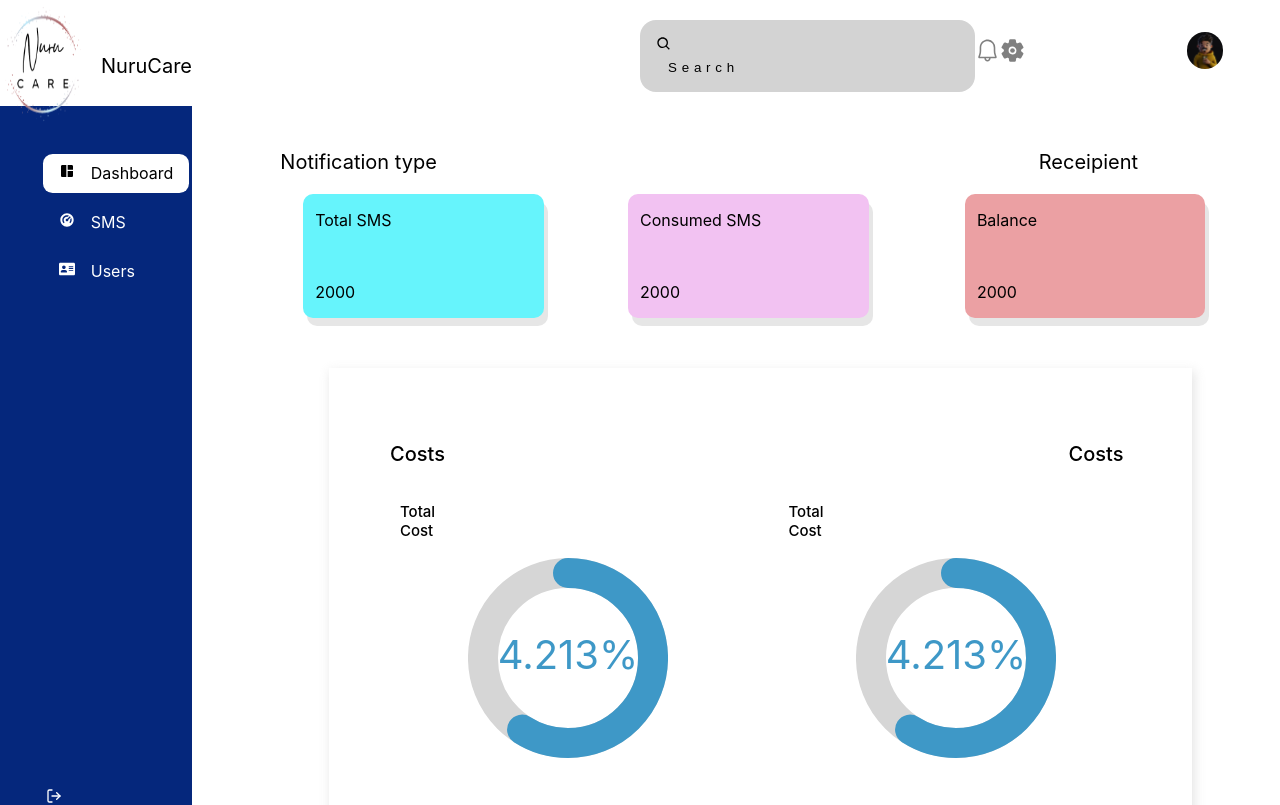
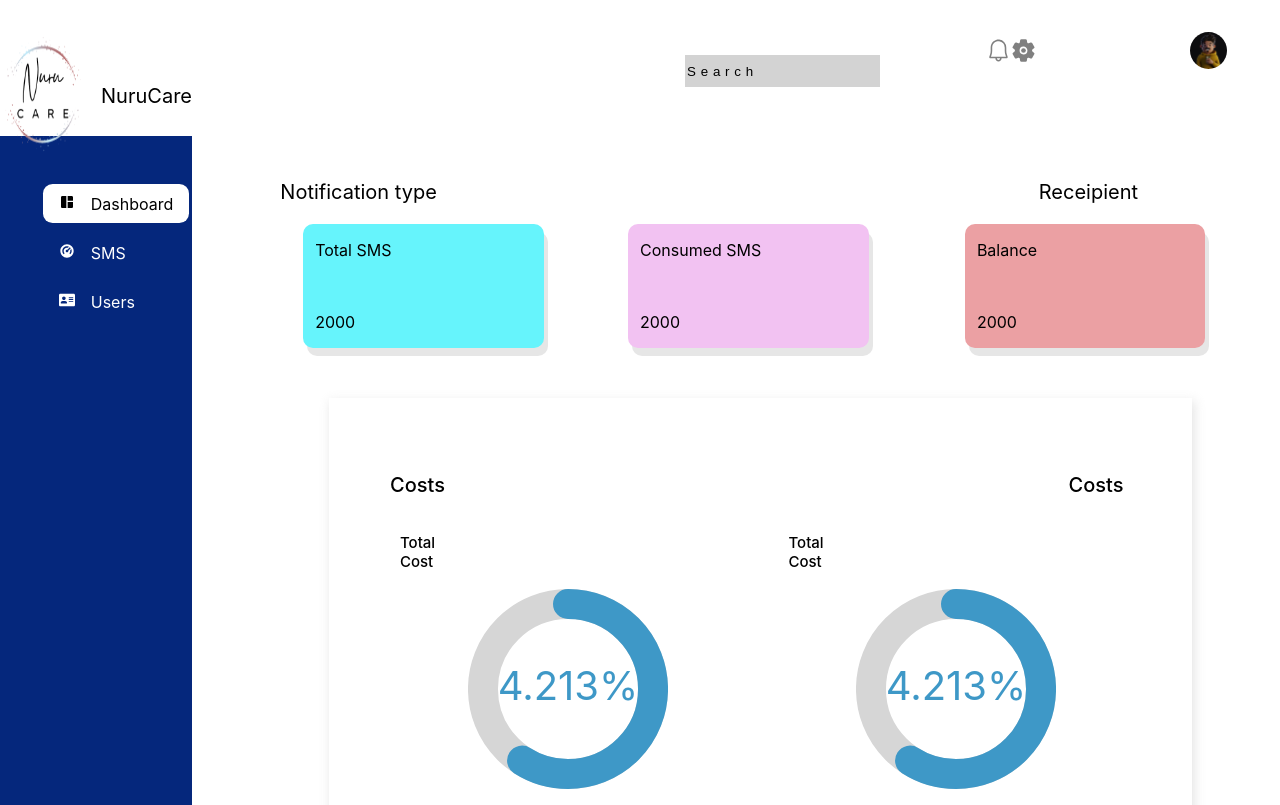
Before and after one commit to akirachix/nuru_frontend, a React (Create React App) app in the folder dashboard/: page /profile in a window 1280 px wide. Shown: the top 805 px of the page. Built offline with nearby package versions, Linux system fonts and the light colour scheme.

Commit message:
implemented profile page

```diff
--- a/dashboard/src/components/Sidebar.jsx
+++ b/dashboard/src/components/Sidebar.jsx
@@ -306,16 +306,25 @@ const Nav = styled.nav`
     }
   }
   .search {
-    background-color: lightgrey;
-    margine-left:100%;
-    margin-top:2%;
+    margin-top:2%
     align-items: center;
-    gap: 1rem;
-    padding: 1rem 8rem 1rem 1rem;
-    border-radius: 1rem;
-    svg {
-      color: black;
+    padding: 35px;
+    margin-right: 180px;
+    border-radius: 2px;
+    input {
+      background:lightgrey;
+      border: none;
+      height:30px;
+      width:200%;
+      // padding:0px;
+      // margin-left:10px;
+      // letter-spacing: 0.3rem;
+      // &::placeholder {
+      //   margine-left:100%;
+      //   // color: black;
+      // }
     }
+  }
     input {
       background:lightgrey;
       border: none;
--- a/dashboard/src/components/profile/Profile.jsx
+++ b/dashboard/src/components/profile/Profile.jsx
@@ -11,12 +11,12 @@ const Profile = () => {
         <br />
         <div className="rectangle-105">
           <img className="rectangle-106" src={profile} />
-          <span className="maureen-masau">Maureen Masau</span>
+          <span className="name">Maureen Masau</span>
           <div className="flex-container-1">
             {/* <img className="vector" src={profile} /> */}
-            <span className="nairobi-kenya">Nairobi, Kenya</span>
+            <span className="location">Nairobi, Kenya</span>
           </div>
-          <span className="lorem-ipsum-is-simpl">
+          <span className="text">
             Lorem Ipsum is simply dummy text of the printing and typesetting
             industry. Lorem Ipsum has been the industry&#39;s standard dummy
             text ever ... More
--- a/dashboard/src/components/profile/profile.css
+++ b/dashboard/src/components/profile/profile.css
@@ -80,7 +80,7 @@
     margin-bottom: 1px;
   }
 
-  .maureen-masau {
+  .name{
     margin-bottom: 8px;
     margin-left: 33px;
   }
@@ -101,11 +101,11 @@
     object-fit: cover;
   }
 
-  .nairobi-kenya {
+  .location {
     margin-top: 1px;
   }
 
-  .lorem-ipsum-is-simpl {
+  .text {
     align-self: center;
     margin-bottom: 19px;
   }
```
